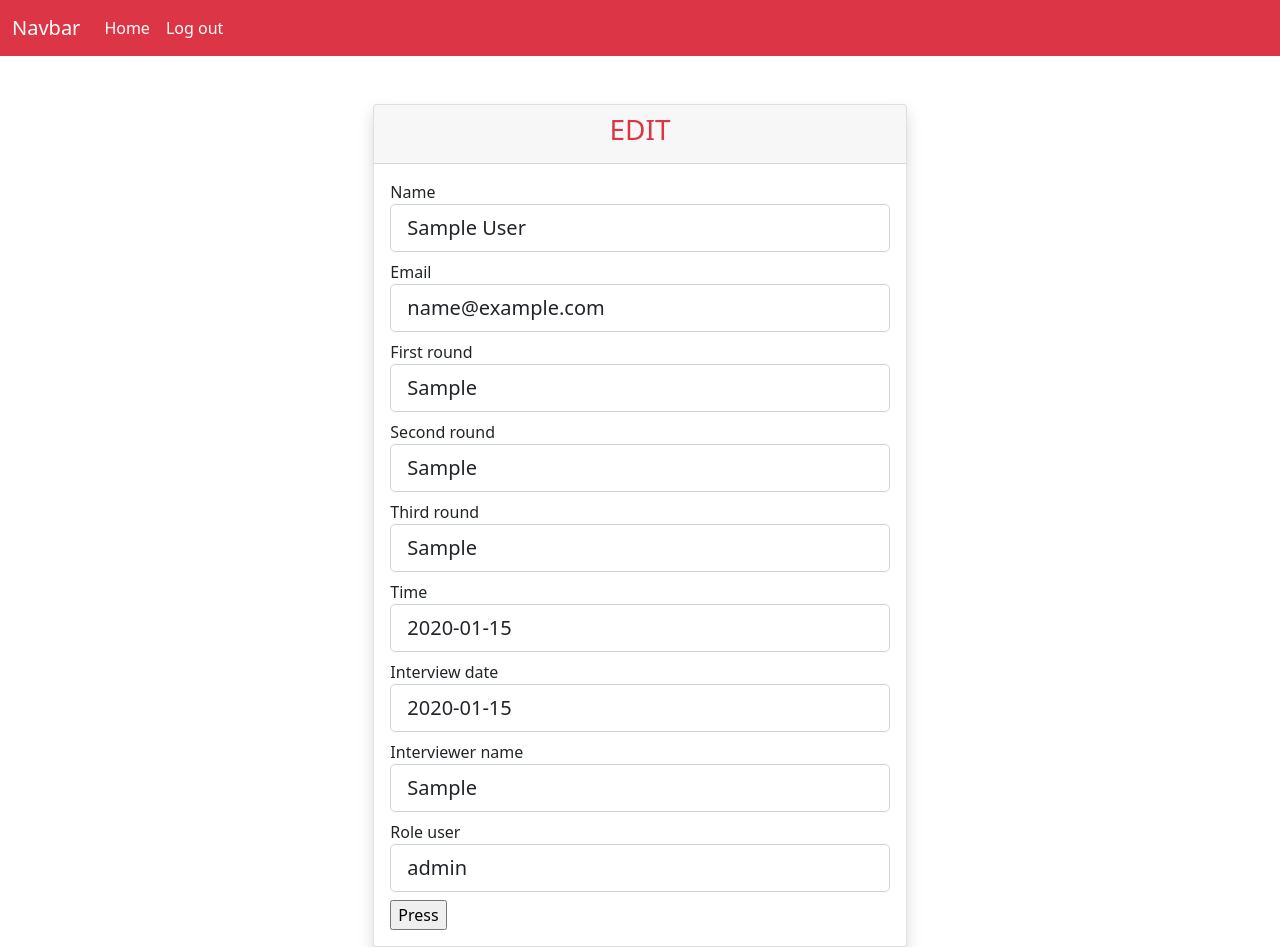
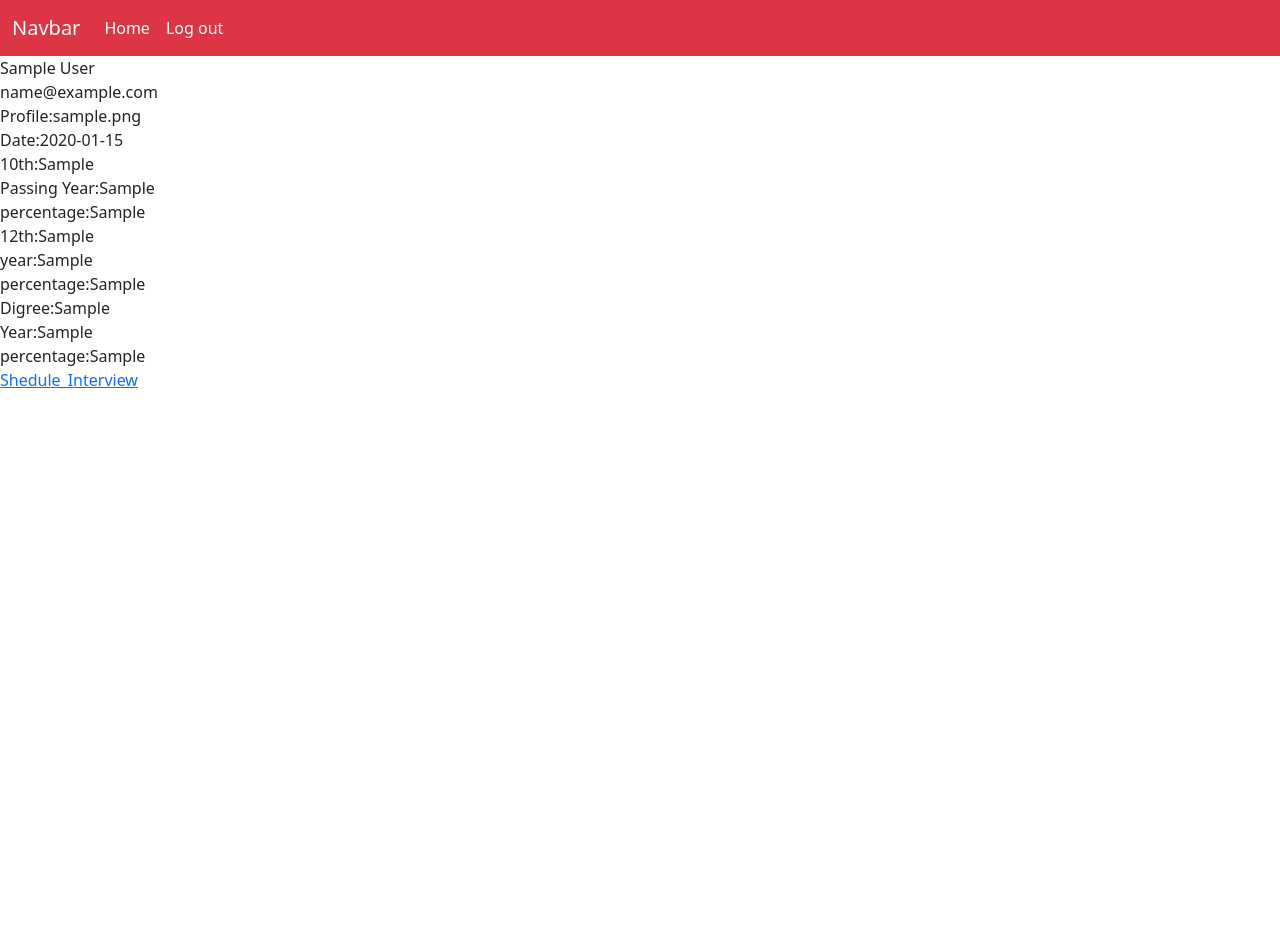
Before and after one commit to shankar788/Interview_management, a Rails app: page /data/1 in a window 1280 px wide. After the commit the page ends 389 px from the top, so only its background shows below. Run offline with Rails 7, Linux system fonts and the light colour scheme; a user stored in the database is signed in; tables that the repository leaves empty hold one stand-in row (values such as "Sample post"); some libraries are stand-ins or nearby versions.

Commit message:
Sheduling_interview

```diff
--- a/app/controllers/home_controller.rb
+++ b/app/controllers/home_controller.rb
@@ -156,11 +156,19 @@ class HomeController < ApplicationController
       redirect_to new_user_session_path
     end
     @del = Setdate.find(params[:id])
+    @date = Mydate.where(date:@del.date)
+    @date.each do |i|
+      i.destroy
+    end
     @del.destroy
-    redirect_to all_date_path
+    redirect_to admin_path
   end
 
   def edit_user_profile
+    @user = User.find(params[:id])
+  end
+
+  def Shedule_Interview
     @user = User.find(params[:id])
   end
 
--- a/app/views/home/admin.html.erb
+++ b/app/views/home/admin.html.erb
@@ -30,7 +30,7 @@
             <h1> List is empty no user applied for drive </h1>
         <% else%>
         <% ar.each do |i|%>
-        <%= link_to "#{(ar.index(i)+1)} -  #{i}", detail_path(i) %><br>
+        <%= link_to "#{(ar.index(i)+1)} -  #{i}",detail_path(i) %><br>
         <% end %>
 
         <!-- <% @drive.each do |a|%>
--- a/app/views/home/all_date.html.erb
+++ b/app/views/home/all_date.html.erb
@@ -5,8 +5,8 @@
 <% @all_date.each do |i|%>
      <tr>
         <td>
-            <%= i.date%> <%= link_to "delete" , remove_path(i.id) %>
-            <%= i.profile%> <%= link_to "delete" , remove_path(i.id) %>
+            <%= i.date%> : <%= i.profile%> <%= link_to "delete" , remove_path(i.id) %>
+
         </td>
      </tr>
 
--- a/app/views/home/all_user_list.html.erb
+++ b/app/views/home/all_user_list.html.erb
@@ -4,7 +4,7 @@
 <% if current_user.role =="admin" %>
 <% @user.each do |i|%>
 <%= i.name%>
-<%= link_to "Edit" ,data_path(i.id) %> <br>
+<%= link_to "Edit" ,edit_user_profile_path(i.id) %> <br>
 <%end%>
 
 
--- a/app/views/home/data.html.erb
+++ b/app/views/home/data.html.erb
@@ -1,71 +1,34 @@
-
-<div class="col-lg-5 mx-lg-auto card shadow mt-5">
-    <div class="card-header">
-      <h3 class="card-title text-center text-danger">EDIT</h3>
-    </div>
-  <div class="card-body">
-
-
-  <%= form_with model:@user,method: :post, url:updatedata_path(@user.id)  do |form| %>
-
-
-  <div class="form-group mb-2">
-  <%= form.label :Name%><br>
-   <%= form.text_field :name , class: "form-control form-control-lg"%>
-  </div>
-
-
-
-  <div class="form-group mb-2">
-    <%= form.label :email%><br>
-     <%= form.text_field :email, class: "form-control form-control-lg"%>
-    </div>
-
-    <div class="form-group mb-2">
-        <%= form.label :First_round%><br>
-        <%= form.text_field :first, class: "form-control form-control-lg"%>
-    </div>
-
-    <div class="form-group mb-2">
-        <%= form.label :Second_round%><br>
-        <%= form.text_field :second, class: "form-control form-control-lg"%>
-    </div>
-
-
-    <div class="form-group mb-2">
-        <%= form.label :Third_round%><br>
-        <%= form.text_field :third, class: "form-control form-control-lg"%>
-    </div>
-
-    <div class="form-group mb-2">
-        <%= form.label :Time%><br>
-        <%= form.text_field :attend_time, class: "form-control form-control-lg"%>
-    </div>
-
-    <div class="form-group mb-2">
-        <%= form.label :interview_date%><br>
-        <%= form.text_field :interview_date, class: "form-control form-control-lg"%>
-    </div>
 
 
 
 
-    <div class="form-group mb-2">
-        <%= form.label :Interviewer_name%><br>
-        <%= form.text_field :inter, class: "form-control form-control-lg"%>
-    </div>
+ <% if current_user.role =="admin" %>
+<!--  -->
+<%=@user.name%> <br>
+<%=@user.email%> <br>
+<% @a = Mydate.find_by(user_id:@user.id)%>
+   <% if @a%>
+   Profile:<%=@a.profile%> <br>
+   Date:<%=@a.date%> <br>
+   10th:<%=@a.ten%> <br>
+   Passing Year:<%=@a.year%> <br>
+   percentage:<%=@a.percentage%> <br>
+   12th:<%=@a.twelth%> <br>
+   year:<%=@a.year1%> <br>
+   percentage:<%=@a.percentage1%> <br>
+   Digree:<%=@a.digree%> <br>
+   Year:<%=@a.year2%> <br>
+   percentage:<%=@a.percentage2%>
+ <%else%>
 
-    <div class="form-group mb-2">
-        <%= form.label :Role_user%><br>
-        <%= form.text_field :role, class: "form-control form-control-lg"%>
-    </div>
+ <%end%>
 
-
-
-
-  <%= form.submit "Press" %>
-  </div>
-  <% end %>
-
-  </div>
-  </div>
+ <!--  -->
+<% else%>
+<!--  -->
+ <%= "sorry invalid user permission"%>
+ <!--  -->
+ <%end%>
+ <!--  -->
+<br>
+ <%= link_to "Shedule_Interview",Shedule_Interview_path(@user.id)%>
--- a/app/views/home/detail.html.erb
+++ b/app/views/home/detail.html.erb
@@ -7,7 +7,7 @@
 <!--  -->
 <table style="margin: 235px 510px;">
     <tr>
-        <th>Date</th>
+        <th>Name</th>
         <th>Profile</th>
       </tr>
 
@@ -16,7 +16,7 @@
     <td>
         <%@a = User.find(i.user_id)%>
         <%=@a.name %>
-        <%=link_to "Edit" ,data_path(@a.id) %>
+        <%=link_to "Detail" ,data_path(@a.id) %>
     </td>
 
     <td>
--- a/config/routes.rb
+++ b/config/routes.rb
@@ -17,6 +17,7 @@ Rails.application.routes.draw do
   get "all_date/", to: "home#all_date" , as: :all_date
   get "remove/:id", to: "home#remove" ,as: :remove
   get "edit_user_profile/:id", to: "home#edit_user_profile" , as: :edit_user_profile
+  get "Shedule_Interview/:id", to: "home#Shedule_Interview" , as: :Shedule_Interview
   devise_for :users, controllers: {
     registrations: 'users/registrations',
     sessions: 'users/sessions',
```
Also changed, not shown: app/views/home/Shedule_Interview.html.erb (added, +72 -0 lines), app/views/home/edit_user_profile.html.erb (+43 -7 lines), db/schema.rb.
